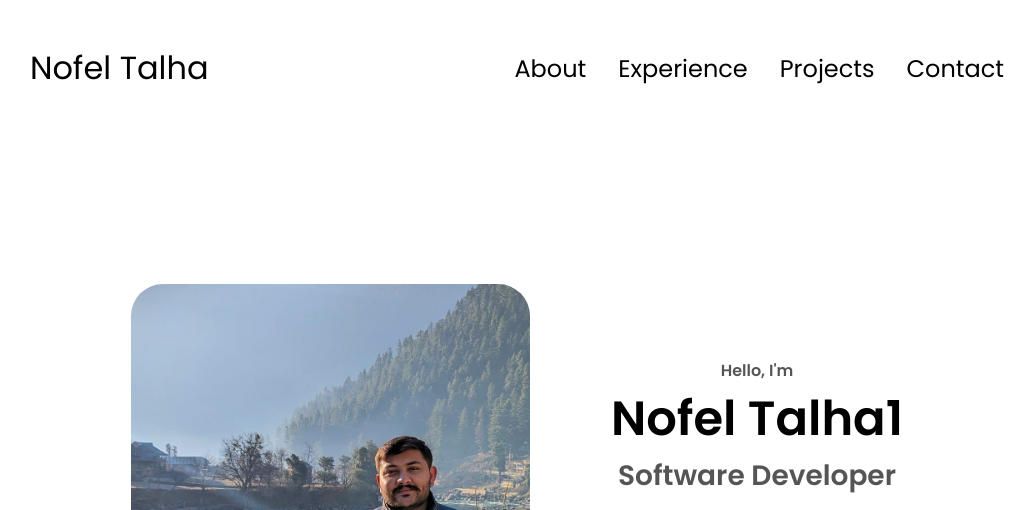
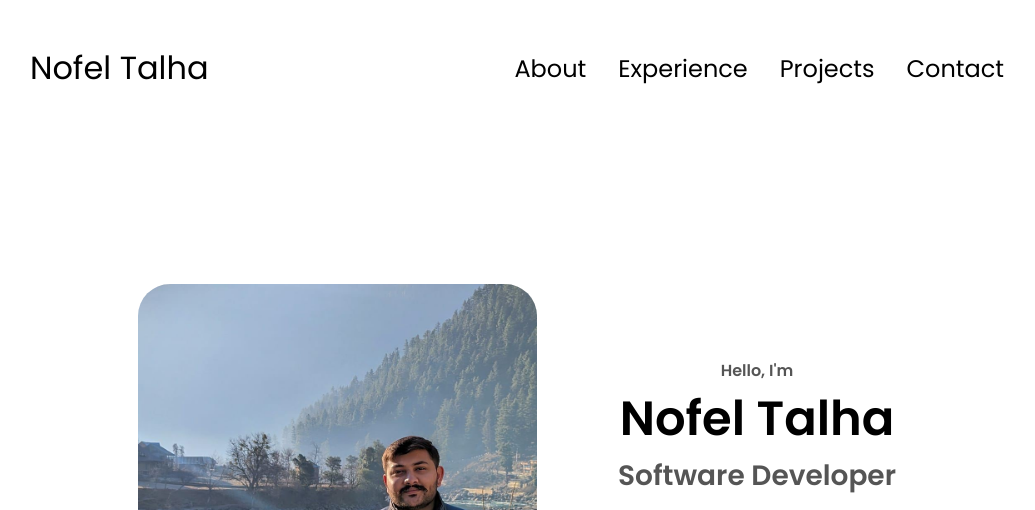
Before and after one commit to D1abol1cal/Nofel-Portfolio, a plain HTML site: page index.html in a window 1280 px wide. Shown: the top 510 px of the page, without its empty margins (123-1158 px from the left). Drawn offline with Linux system fonts and the light colour scheme.

Commit message:
rolling back the change

```diff
--- a/index.html
+++ b/index.html
@@ -42,7 +42,7 @@
       </div>
       <div class="section__text">
         <p class="section__text__p1">Hello, I'm</p>
-        <h1 class="title">Nofel Talha1</h1>
+        <h1 class="title">Nofel Talha</h1>
         <p class="section__text__p2">Software Developer</p>
         <div class="btn-container">
           <button
```
